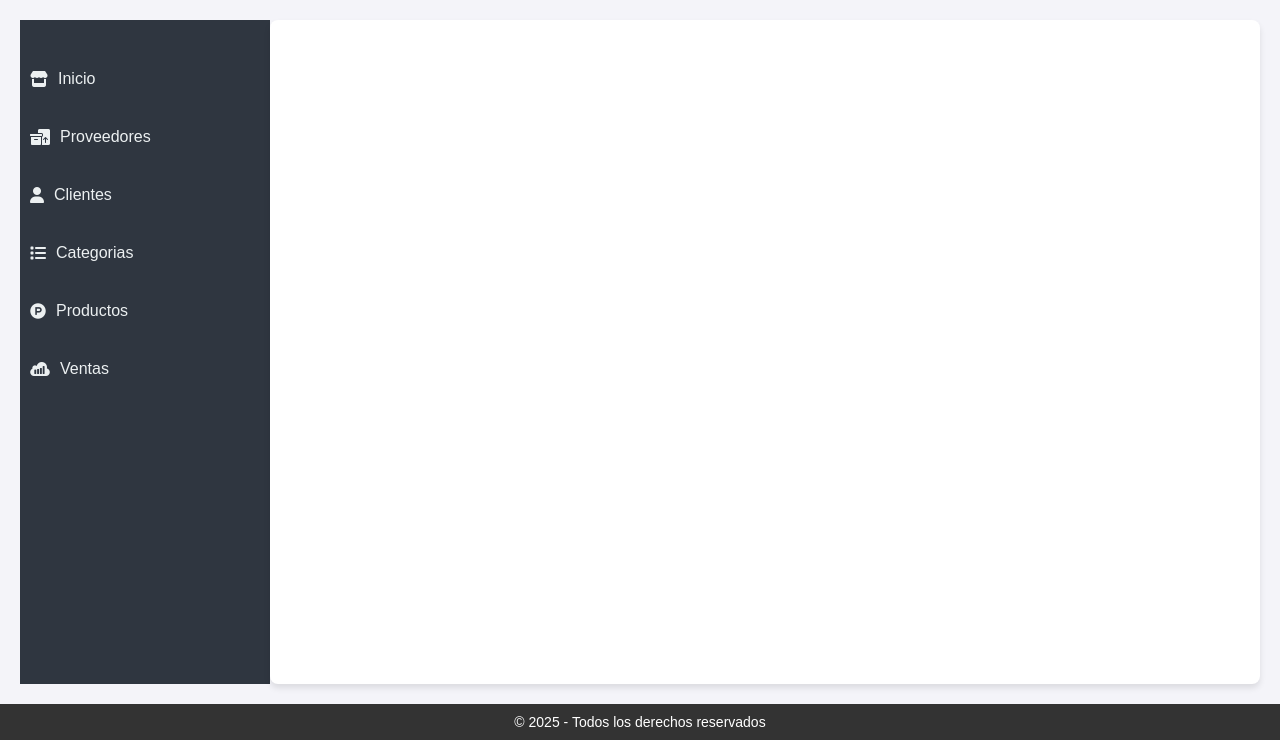
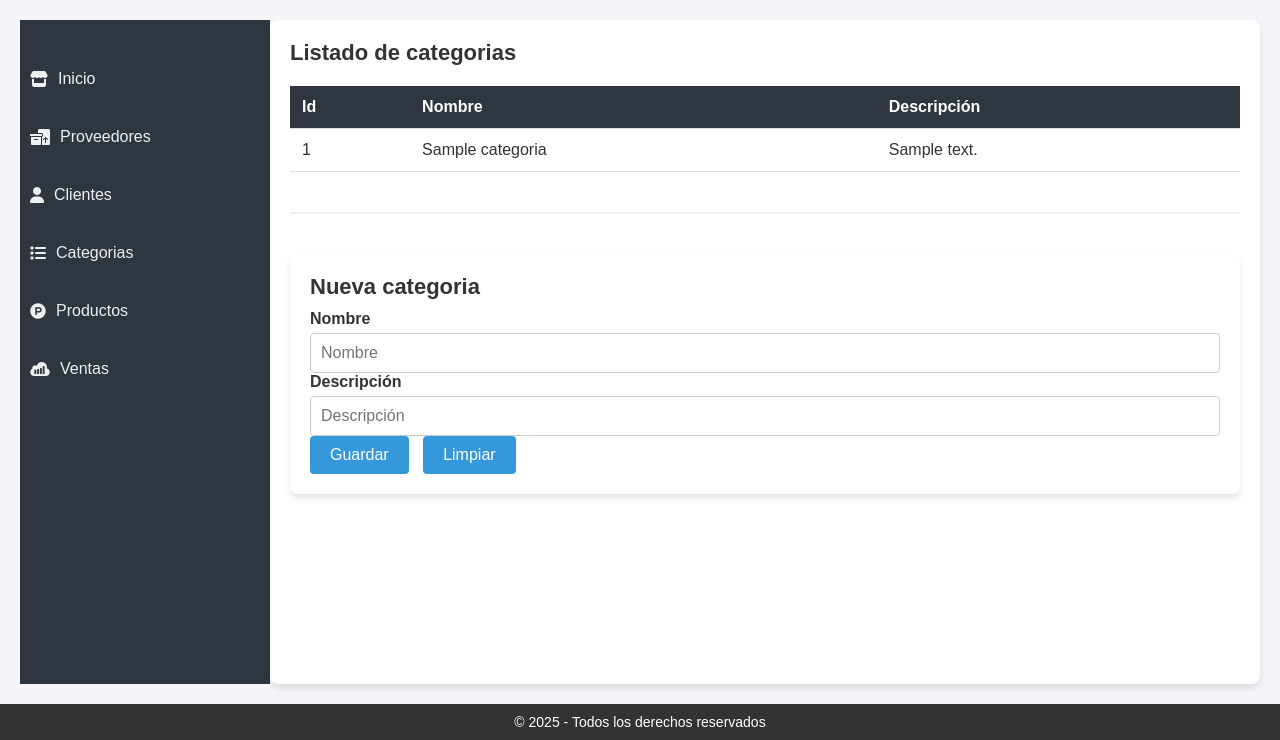
Before and after one commit to monsebolena/tienda, a PHP site: page /categorias in a window 1280 px wide. Shown: the part 60-800 px from the top of the page. Run offline with PHP 8.4, Linux system fonts and the light colour scheme; the visitor is signed in with stand-in values (Sample User, id 1); tables that the repository leaves empty hold one stand-in row (values such as "Sample post"); a stand-in replaces the project's code that opens the database connection; some libraries are stand-ins or nearby versions.

Commit message:
nueva categoria

```diff
--- a/categorias.php
+++ b/categorias.php
@@ -1,8 +1,40 @@
 <?php
 include("partials/cabecera.php");
+$sql = "select * from categorias";
+$result = $conexion->query($sql);
+
 ?>
 <section>
+    <h3>Listado de categorias</h3>
+    <table>
+        <thead>
+            <th>Id</th>
+            <th>Nombre</th>
+            <th>Descripción</th>
+        </thead>
+        <tbody>
 
+            <?php
+            while ($row = $result->fetch(PDO::FETCH_ASSOC)) {
+                echo "<tr>
+                        <td>{$row['id']}</td>
+                        <td>".$row['nombre']."</td>
+                        <td>{$row['descripcion']}</td>
+                    </tr>";
+            }
+            ?>
+        </tbody>
+    </table>
+    <hr>
+    <form action="nueva_categoria.php" method="post">
+        <h3>Nueva categoria</h3>
+        <label for="nombre">Nombre</label>
+        <input type="text" name="nombre" id="nombre" required placeholder="Nombre">
+        <label for="descripcion">Descripción</label>
+        <input type="text" name="descripcion" id="descripcion" required placeholder="Descripción">
+        <input type="submit" value="Guardar">
+        <input type="reset" value="Limpiar">
+    </form>
 </section>
 <?php
 include("partials/footer.php");
--- a/proveedores.php
+++ b/proveedores.php
@@ -23,7 +23,7 @@ $result = $conexion->query($sql);
                     echo "<td>" . $fila['id'] . "</td>";
                     echo "<td>" . $fila['nombre'] . "</td>";
                     echo "<td>" . $fila['web'] . "</td>";
-                    echo "<td><a href='editar_proveedor.php?id=" . $fila['id'] . "'>Editar</a> | <a href='eliminar_proveedor.php?id=" . $fila['id'] . "'>Eliminar</a> | <a href='proveedores?id=" . $fila['id'] . "'>Añadir</a></td>";
+                    echo "<td><a href='editar_proveedor.php?id=" . $fila['id'] . "'>Editar</a> | <a href='eliminar_proveedor.php?id=" . $fila['id'] . "'>Eliminar</a> | <a href='proveedores?id=" . $fila['id'] . "'>Añadir</a> | <a href='proveedor?id=" . $fila['id'] . "'>Ver</a></td>";
                     echo "</tr>";
                 }
                 ?>
```
Also changed, not shown: nueva_categoria.php (added, +22 -0 lines), proveedor.php (added, +35 -0 lines).
